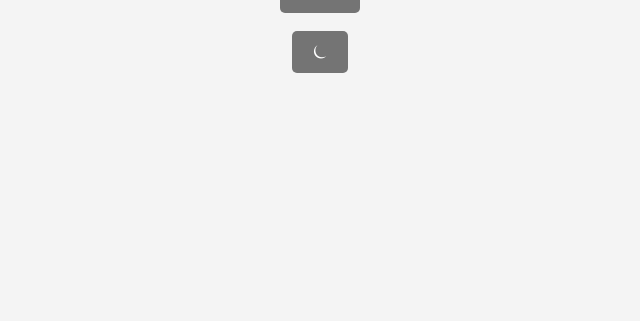
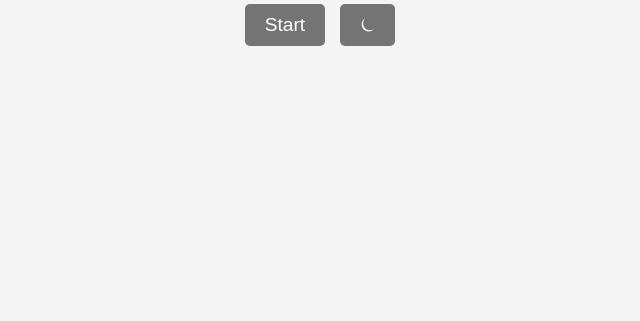
Before and after one commit to enzzzh/Pomodoro, an Electron app: page index.html in a window 800 px wide. Shown: the part 479-800 px from the top of the page, without its empty margins (80-720 px from the left). Drawn offline with Linux system fonts and the light colour scheme.

Commit message:
Long time I haven't worked on this app. I am planning a small layout update

```diff
--- a/index.html
+++ b/index.html
@@ -15,10 +15,8 @@
     <div id="timer">
       <span id="time">25:00</span>
     </div>
-    <div>
+    <div id = "controls">
     <button id="start-stop">Start</button>
-  </div> <br />
-  <div>
     <button id="switch-modes"> ⏾ </button>
   </div>
   <script src="app.js"></script>
--- a/style.css
+++ b/style.css
@@ -10,6 +10,17 @@ body {
 
 #pomodoro-app {
   text-align: center;
+}
+
+
+#controls {
+    display: flex;
+    flex-direction: row;
+    justify-content: center;
+    align-items: center;
+    gap: 15px;
+    margin-top: 25px;
+    flex-wrap: nowrap;
 }
 
 #timer {
```
